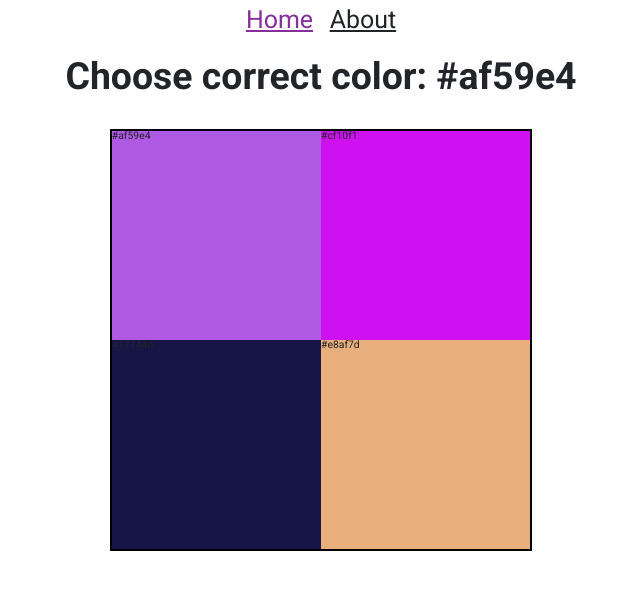
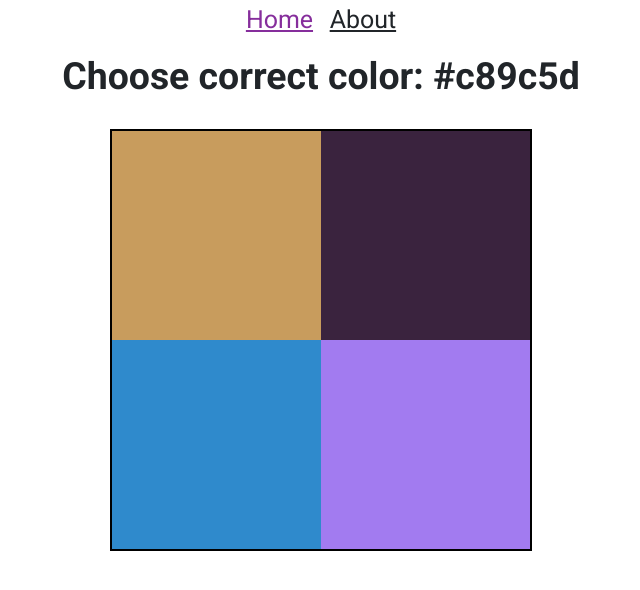
Before and after one commit to zakrzewskib/ChooseColorNuxt, a Nuxt app: page / in a window 1280 px wide. Shown: the top 590 px of the page, without its empty margins (319-959 px from the left). Built offline with nearby package versions, Linux system fonts and the light colour scheme.

Commit message:
Refreshing colors after the guess

```diff
--- a/components/ColorBox.vue
+++ b/components/ColorBox.vue
@@ -1,7 +1,5 @@
 <template>
-  <div @click="chooseColor" :style="boxColor" class="color-box">
-    {{ color }}
-  </div>
+  <div @click="chooseColor" :style="boxColor" class="color-box"></div>
 </template>
 
 <script>
--- a/pages/index.vue
+++ b/pages/index.vue
@@ -7,6 +7,7 @@
 
     <div v-if="correctColor">
       <h1>GG ✌</h1>
+      <button @click="nextGuess">Next Guess</button>
     </div>
 
     <ColorsContainer
@@ -22,13 +23,12 @@ export default {
   data() {
     return {
       loaded: false,
-      randomColors: [
+      colors: [
         this.generateColor(),
         this.generateColor(),
         this.generateColor(),
         this.generateColor()
       ],
-      colors: [],
 
       correctColor: false
     };
@@ -64,7 +64,12 @@ export default {
     },
 
     defineNewColorsToChoose() {
-      this.colors = [...this.randomColors];
+      this.colors = [
+        this.generateColor(),
+        this.generateColor(),
+        this.generateColor(),
+        this.generateColor()
+      ];
       this.color = this.getRandomItemFromArray(this.colors);
     },
 
@@ -73,6 +78,10 @@ export default {
       if (this.colorToSelect === color) {
         this.correctColor = true;
       }
+    },
+    nextGuess() {
+      this.defineNewColorsToChoose();
+      this.correctColor = false;
     }
   }
 };
```
